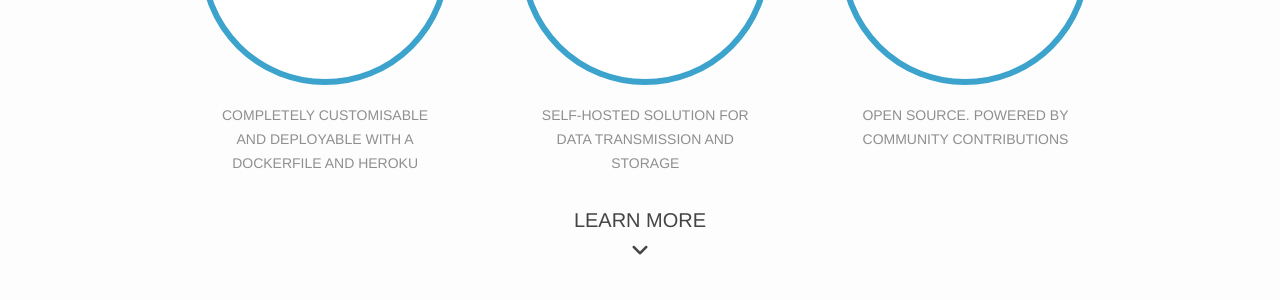
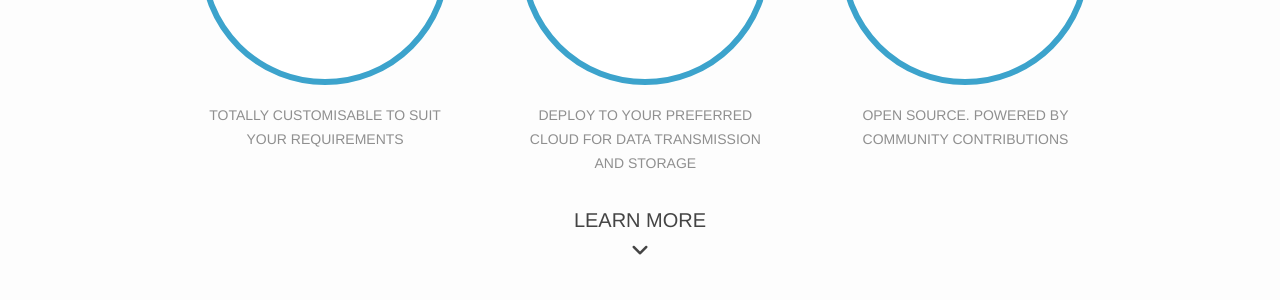
Before and after one commit to CiscoWebexTeamsAmbassadors/StarterKits, a Jekyll site: the page built from index.md, in a window 1280 px wide. Shown: the part 370-670 px from the top of the page. Built offline with Jekyll 4.4.1, drawn with Linux system fonts in a browser that asks for light colours; nearby versions of some CDN libraries.

Commit message:
Update index.md

```diff
--- a/index.md
+++ b/index.md
@@ -14,7 +14,7 @@ group: "navigation"
     <div class="feature-item__body">
       <span class="feature-item__title">Custom</span>
       <span class="feature-item__description">
-        Completely customisable and deployable with a Dockerfile and Heroku
+        Totally customisable to suit your requirements
       </span>
     </div>
   </div>
@@ -24,7 +24,7 @@ group: "navigation"
     <div class="feature-item__body">
       <span class="feature-item__title">Secure</span>
       <span class="feature-item__description">
-        Self-hosted solution for data transmission and storage
+        Deploy to your preferred Cloud for data transmission and storage
       </span>
     </div>
   </div>
```
